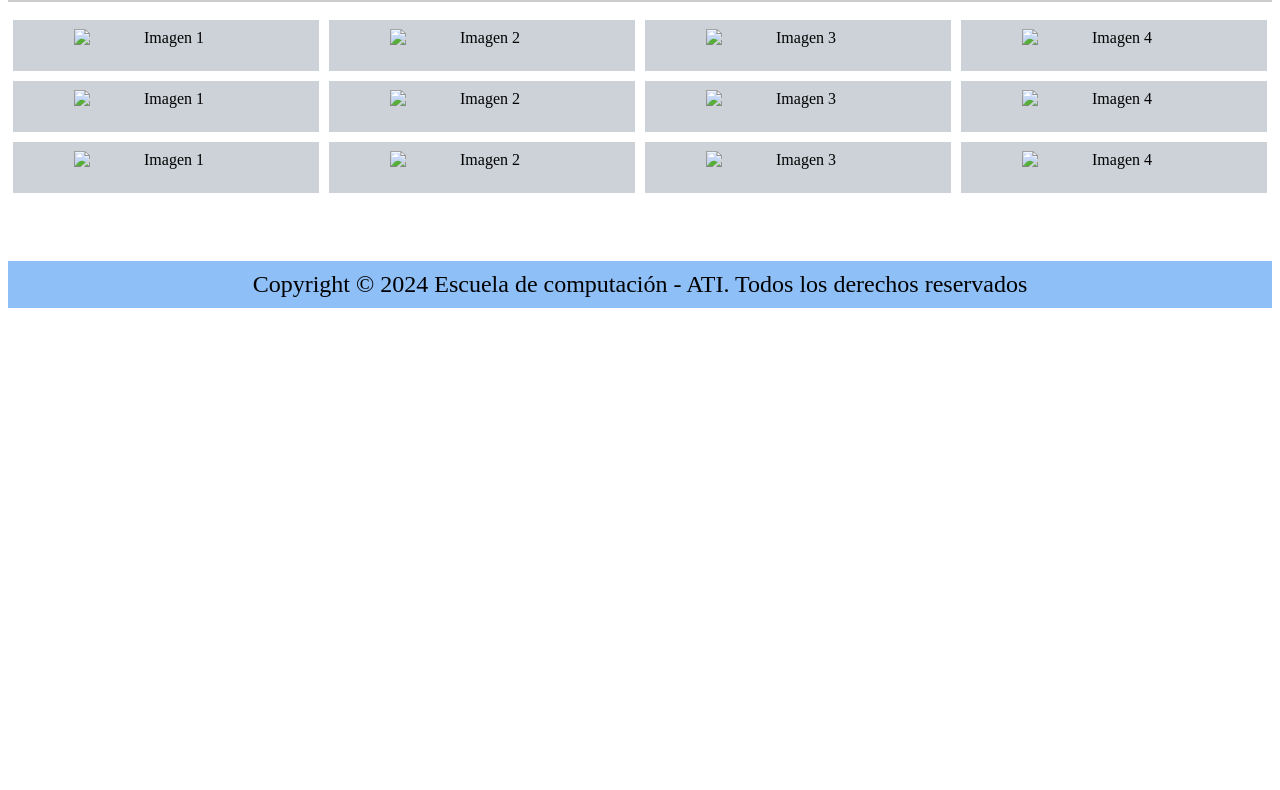
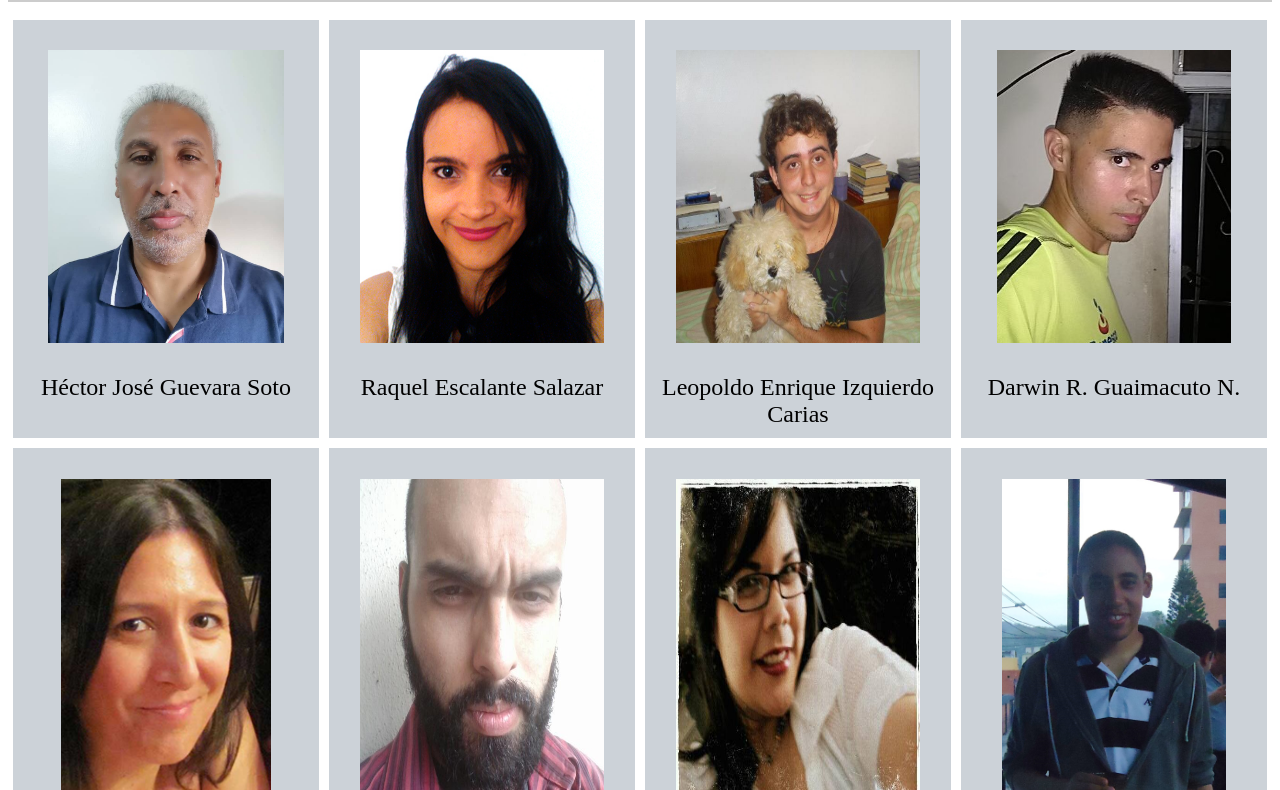
Before and after one commit to hguevara1/ATI-012024, a plain HTML site: page index.html in a window 1280 px wide. Shown: the part 65-855 px from the top of the page. Before the commit the page ends 800 px from the top, so only its background shows below. Drawn offline with Linux system fonts and the light colour scheme.

Commit message:
listado de estudiantes dinámico usando javascript

```diff
--- a/css/style.css
+++ b/css/style.css
@@ -137,19 +137,16 @@ header nav button[type="submit"] {
 }
 
 .contenedor-principal {
-    display: block;
     width: 100%;
     background-color: white;
     margin: 1% 0 5% 0;
 }
 
 .fila {
-    display: table;
-    /* Simula una tabla para el diseño de filas */
+    display: grid;
+    grid-template-columns: repeat(4, 1fr);
+    grid-auto-flow: row;
     width: 100%;
-    /* Ancho completo de la fila */
-    table-layout: fixed;
-    /* Distribuye el ancho de la fila uniformemente entre las columnas */
 }
 
 .contenedor {
@@ -162,6 +159,7 @@ header nav button[type="submit"] {
     vertical-align: middle;
     /* Alinea verticalmente el contenido en el centro */
     background-color: rgb(204, 210, 216);
+
 }
 
 .contenedor img {
@@ -169,10 +167,12 @@ header nav button[type="submit"] {
     /* Permite que la imagen ocupe el ancho máximo del contenedor */
     height: 70%;
     /* Mantiene la proporción de aspecto de la imagen */
-    margin: 3% auto;
+    margin: 10% auto;
     /* Centra la imagen horizontalmente */
-    display: block;
+    display: grid;
     /* Asegura que la imagen se comporte como un bloque */
+    max-width: 80%; /* Ajusta el ancho máximo de las imágenes al 80% */
+    max-height: 80%; /* Ajusta la altura máxima de las imágenes al 80%*/
 }
 
 .contenedor p {
--- a/index.html
+++ b/index.html
@@ -7,7 +7,8 @@
     <link rel="icon" href="http://www.ciens.ucv.ve/portalasig2/favicon.ico">
     <title>ATI[UCV] 2024-1</title>
     <link rel="stylesheet" href="css/style.css">
-    <script src="/reto5/conf/configES.json"></script>
+    <link rel="preload" as="fetch" href="/reto5/conf/configES.json">
+    <script src="/js/index1.js"></script>
 </head>
 
 <body>
@@ -15,12 +16,12 @@
         <nav>
             <ul>
                 <li id="uno">
-                    <p class="primero"></p>
-                    <p class="primero segundo"></p>
-                    <p class="primero"></p>
+                    <p class="primero">ATI</p>
+                    <p class="primero segundo">[UCV]</p>
+                    <p class="primero">2024_1</p>
                 </li>
                 <li>
-                    <span class="nombre-usuario"></span>
+                    <span class="nombre-usuario">Hola, Héctor Guevara</span>
                 </li>
                 <li>
                     <form>
@@ -34,51 +35,8 @@
     </header>
 
     <section>
-        <div class="contenedor-principal">
-            <div class="fila">
-                <div class="contenedor"><img src="" id="cedula" alt="Imagen 1">
+        <div class="contenedor-principal" id="contenedor-principal">
 
-
-                    <p></p>
-                </div>
-                <div class="contenedor"><img src="" alt="Imagen 2">
-                    <p></p>
-                </div>
-                <div class="contenedor"><img src="" alt="Imagen 3">
-                    <p></p>
-                </div>
-                <div class="contenedor"><img src="" alt="Imagen 4">
-                    <p></p>
-                </div>
-            </div>
-            <div class="fila">
-                <div class="contenedor"><img src="" alt="Imagen 1">
-                    <p></p>
-                </div>
-                <div class="contenedor"><img src="" alt="Imagen 2">
-                    <p></p>
-                </div>
-                <div class="contenedor"><img src="" alt="Imagen 3">
-                    <p></p>
-                </div>
-                <div class="contenedor"><img src="" alt="Imagen 4">
-                    <p></p>
-                </div>
-            </div>
-            <div class="fila">
-                <div class="contenedor"><img src="" alt="Imagen 1">
-                    <p></p>
-                </div>
-                <div class="contenedor"><img src="" alt="Imagen 2">
-                    <p></p>
-                </div>
-                <div class="contenedor"><img src="" alt="Imagen 3">
-                    <p></p>
-                </div>
-                <div class="contenedor"><img src="" alt="Imagen 4">
-                    <p></p>
-                </div>
-            </div>
         </div>
     </section>
 
--- a/js/index.js
+++ b/js/index.js
@@ -1,3 +1,4 @@
+function iniciar() {
     const filePath = '/reto5/10347014/perfil.json';
     async function obtenerDatos() {
         const response = await fetch(filePath);
@@ -25,3 +26,7 @@ obtenerDatos().then(data => {
         .catch(error => {
             console.error("Error obteniendo datos:", error);
         });
+
+}
+
+window.addEventListener("DOMContentLoaded", iniciar);
--- /dev/null
+++ b/js/index1.js
@@ -0,0 +1,43 @@
+function iniciar() {
+    const filePath = '/reto5/datos/index.json';
+    async function obtenerDatos() {
+        const response = await fetch(filePath);
+        const data = await response.json();
+        const dataArray = Object.values(data);
+        return dataArray;
+    }
+
+    obtenerDatos().then(data => {
+       let cantidadElementos = data.length;
+        let contadorPrincipal=0;
+        while (cantidadElementos > 0) {
+            let contPrinpal = document.getElementById("contenedor-principal");
+            let elementoFila = document.createElement("div");
+            elementoFila.classList.add("fila");
+            contPrinpal.appendChild(elementoFila);
+            let contador=0;
+            while (cantidadElementos>0 && contador<4) {
+                elementoCelda = document.createElement("div");
+                elementoCelda.classList.add("contenedor")
+                elementoImg = document.createElement("img")
+                elementoImg.src = "reto5/"+data[contadorPrincipal].imagen;
+                elementoImg.alt="Imagen ";
+                elementoPar=document.createElement("p");
+                elementoPar.textContent=data[contadorPrincipal].nombre;
+                elementoCelda.appendChild(elementoImg);
+                elementoCelda.appendChild(elementoPar);
+                elementoFila.appendChild(elementoCelda);
+
+                contadorPrincipal++;
+                contador++
+                cantidadElementos--;
+            }
+        }
+    })
+        .catch(error => {
+            console.error("Error obteniendo datos:", error);
+        });
+
+}
+
+window.addEventListener("DOMContentLoaded", iniciar);
```
Also changed, not shown: perfil.html (+1 -1 lines). Lines whose indentation alone changed are shown as unchanged.
